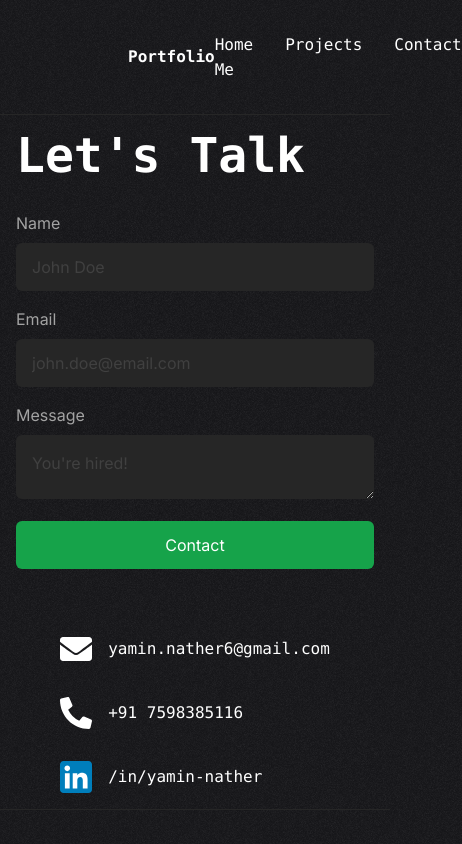
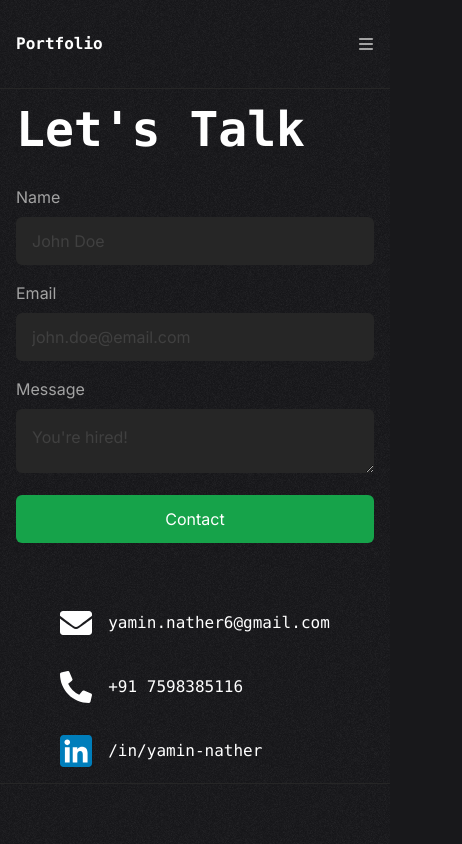
Before and after one commit to YaminNather/portfolio-website, a Next.js app: page /contact_me in a window 390 px wide. Shown: the top 844 px of the page, 462 px wide, since content can reach past the window. Built offline with nearby package versions, Linux system fonts and the light colour scheme.

Commit message:
=Made NavBar responsive

```diff
--- a/src/app/(pages)/(home)/page.tsx
+++ b/src/app/(pages)/(home)/page.tsx
@@ -1,12 +1,21 @@
+"use client";
+
+import { useState } from "react";
+
 import { NavBar } from "@/app/components/nav_bar";
 import { HeroSection } from "./hero_section/hero_section";
 import { WorkExperienceSection } from "./work_experience_section/work_experience_section";
 import { Footer } from "@/app/components/footer/footer";
+import { NavigationDrawer } from "@/app/components/navigation_drawer/navigation_drawer";
 
 export default function HomePage() {
+  const [isNavigationDrawerOpen, setIsNavigationDrawerOpen] = useState<boolean>(false);
+
   return (
       <>
-        <NavBar />
+        <NavBar onOpenNavigationDrawerButtonClicked={() => setIsNavigationDrawerOpen(true)}/>
+
+        <NavigationDrawer isOpen={isNavigationDrawerOpen} onClosed={() => setIsNavigationDrawerOpen(false)} />
 
         <main className="mx-auto max-w-7xl">
           <HeroSection />
--- a/src/app/(pages)/contact_me/page.tsx
+++ b/src/app/(pages)/contact_me/page.tsx
@@ -1,5 +1,6 @@
 "use client";
 
+import { useState } from "react";
 import Image from "next/image";
 
 import { Button } from "@/app/components/button/button";
@@ -8,20 +9,25 @@ import { H1 } from "@/app/components/headings/h1";
 import { Input } from "@/app/components/input";
 import { TextArea } from "@/app/components/input";
 import { NavBar } from "@/app/components/nav_bar";
-import { useState } from "react";
+import { NavigationDrawer } from "@/app/components/navigation_drawer/navigation_drawer";
 
 import linkedinLogoVector from "./assets/social_media_icons/linkedin.svg";
 import { Link } from "@/app/components/link";
 import { FaEnvelope, FaPhoneAlt } from "react-icons/fa";
+
 
 export default function ContactMePage() {
   const [name, setName] = useState<string>("");
   const [email, setEmail] = useState<string>("");
   const [message, setMessage] = useState<string>("");
 
+  const [navigationDrawerIsOpen, setNavigationDrawerIsOpen] = useState<boolean>(false);
+
   return (
     <>
-      <NavBar />
+      <NavigationDrawer isOpen={navigationDrawerIsOpen} onClosed={() => setNavigationDrawerIsOpen(false)} />
+
+      <NavBar onOpenNavigationDrawerButtonClicked={() => setNavigationDrawerIsOpen(true)} />
 
       <main className="mx-auto grid max-w-7xl px-4 py-4 md:py-16 grid-cols-1 md:grid-cols-2 gap-16">
         <form className="w-full animate-slide-in-y-initial animate-slide-in-y animate-delay-200">
--- a/src/app/(pages)/projects/components/project_card/project_card.tsx
+++ b/src/app/(pages)/projects/components/project_card/project_card.tsx
@@ -1,4 +1,4 @@
-import { IconButton } from "@/app/components/icon_button";
+import { OutlinedIconButton } from "@/app/components/icon_button/outlined_icon_button";
 import { DetailedHTMLProps, HTMLAttributes, ReactNode, useState } from "react";
 import { DiFirebase, DiPostgresql } from "react-icons/di";
 import { FaAws, FaEye, FaGithub, FaReact, FaUnity } from "react-icons/fa";
@@ -37,13 +37,13 @@ export function ProjectCard(props: ProjectCardProps) {
           <div className="flex items-center">
             {(props.githubUrl) ?
               <a href={props.githubUrl} target="_blank">
-                <IconButton iconBuilder={(className) => <FaGithub className={className} />} />
+                <OutlinedIconButton iconBuilder={(className) => <FaGithub className={className} />} />
               </a>
               : undefined}
 
             {(props.liveUrl) ?
               <a href={props.liveUrl} target="_blank">
-                <IconButton className="ms-4" iconBuilder={(className) => <FaEye className={className} />} />
+                <OutlinedIconButton className="ms-4" iconBuilder={(className) => <FaEye className={className} />} />
               </a>
               : undefined}
           </div>
--- a/src/app/(pages)/projects/page.tsx
+++ b/src/app/(pages)/projects/page.tsx
@@ -1,15 +1,22 @@
 'use client';
+
+import { useState } from "react";
 
 import { H1 } from "@/app/components/headings/h1";
 import { NavBar } from "@/app/components/nav_bar";
 import { ProjectCard } from "./components/project_card/project_card";
 import { Project } from "./project";
 import { Footer } from "@/app/components/footer/footer";
+import { NavigationDrawer } from "@/app/components/navigation_drawer/navigation_drawer";
 
 export default function ProjectsPage() {
+  const [navigationDrawerIsOpen, setNavigationDrawerIsOpen] = useState<boolean>(false);
+
   return (
     <>
-      <NavBar />
+      <NavBar onOpenNavigationDrawerButtonClicked={() => setNavigationDrawerIsOpen(true)} />
+
+      <NavigationDrawer isOpen={navigationDrawerIsOpen} onClosed={() => setNavigationDrawerIsOpen(false)} />
 
       <main className="m-auto max-w-7xl px-4 py-16">
         <H1 className="animate-slide-in-y-initial animate-slide-in-y">Projects</H1>
--- a/src/app/components/icon_button/index.ts
+++ /dev/null
@@ -1,2 +0,0 @@
-import { IconButton } from "./icon_button";
-export { IconButton };
--- /dev/null
+++ b/src/app/components/icon_button/outlined_icon_button/index.ts
@@ -0,0 +1,2 @@
+import { OutlinedIconButton } from "./outlined_icon_button";
+export { OutlinedIconButton };
--- /dev/null
+++ b/src/app/components/icon_button/outlined_icon_button/outlined_icon_button.tsx
@@ -0,0 +1,16 @@
+import { ButtonHTMLAttributes, DetailedHTMLProps, ReactNode } from "react";
+
+export interface OutlinedIconButtonProps extends DetailedHTMLProps<ButtonHTMLAttributes<HTMLButtonElement>, HTMLButtonElement> {
+  readonly iconBuilder: (className: string) => ReactNode;
+}
+
+export function OutlinedIconButton(props: OutlinedIconButtonProps) {
+  return (
+    <button
+      {...{ ...props, iconBuilder: undefined }}
+      className={`flex size-8 rounded-md bg-neutral-800 bg-opacity-70 hover:outline outline-neutral-500 p-1 justify-center items-center transition:all ${props.className}`}
+    >
+      {props.iconBuilder("size-full")}
+    </button>
+  );
+}
--- a/src/app/components/nav_bar/nav_bar.tsx
+++ b/src/app/components/nav_bar/nav_bar.tsx
@@ -1,6 +1,12 @@
 import { Link } from "@/app/components/link";
+import { FaBars } from "react-icons/fa6";
 
-export function NavBar() {
+
+export interface NavBarProps {
+  readonly onOpenNavigationDrawerButtonClicked: () => void;
+}
+
+export function NavBar(props: NavBarProps) {
   const linkLabels: Map<string, string> = new Map<string, string>([
     ["/", "Home"],
     ["/projects", "Projects"],
@@ -8,10 +14,10 @@ export function NavBar() {
   ]);
 
   return (
-    <header className="flex px-32 py-8 border-b border-neutral-800 justify-between items-center">
+    <header className="flex px-4 md:px-8 lg:px-32 py-8 border-b border-neutral-800 justify-between items-center">
       <p className="text-white font-mono font-extrabold">Portfolio</p>
 
-      <nav>
+      <nav className="hidden md:inline">
         {Array.from(linkLabels).map(
           (entry, index) => {
             return (
@@ -21,6 +27,8 @@ export function NavBar() {
         )}
       </nav>
 
+      <FaBars className="md:hidden" onClick={() => props.onOpenNavigationDrawerButtonClicked()} />
+
       {/* <div className="border border-neutral-700 p-3 rounded-full font-bottom">
         <FaSun className="text-green-500" />
       </div> */}
--- /dev/null
+++ b/src/app/components/navigation_drawer/navigation_drawer.tsx
@@ -0,0 +1,38 @@
+import { Link } from "@/app/components/link";
+import { IconButton } from "@/app/components/icon_button/icon_button/icon_button";
+import { FaX } from "react-icons/fa6";
+
+import styles from "./styles.module.scss";
+
+export interface NavigationDrawerProps {
+  readonly isOpen: boolean;
+  readonly onClosed: () => void;
+}
+
+export function NavigationDrawer(props: NavigationDrawerProps) {
+  return (
+    <nav
+      className={`
+        absolute flex left-0 top-0 z-40 w-screen h-screen bg-neutral-900 flex-col justify-center items-center
+        ${styles.navigation_drawer} ${(props.isOpen) ? styles.navigation_drawer_open : styles.navigation_drawer_close}
+      `}
+    >
+      <IconButton className="absolute right-8 top-8" iconBuilder={(className) => <FaX className={className} />} onClick={() => props.onClosed()} />
+
+      {links.map((link, index) => {
+        return <Link href={link.href} className={`${(index !== 0) ? "mt-8" : ""} text-2xl font-bold`}>{link.readableText}</Link>;
+      })}
+    </nav>
+  );
+}
+
+const links: Link[] = [
+  { readableText: "HOME", href: "/" },
+  { readableText: "PROJECTS", href: "/projects" },
+  { readableText: "CONTACT ME", href: "/contact_me" },
+];
+
+interface Link {
+  readableText: string;
+  href: string;
+}
--- /dev/null
+++ b/src/app/components/navigation_drawer/styles.module.scss
@@ -0,0 +1,31 @@
+.navigation_drawer {
+  transition: 1s;
+}
+
+.navigation_drawer_open {
+  transform: translate(0, 0);
+}
+
+.navigation_drawer_close {
+  transform: translate(-100%, 0);
+}
+
+@keyframes open {
+  0% {
+    transform: translate(-100%, 0);
+  }
+
+  100% {
+    transform: translate(0, 0);
+  }
+}
+
+@keyframes close {
+  0% {
+    transform: translate(0, 0);
+  }
+
+  100% {
+    transform: translate(-100%, 0);
+  }
+}
--- a/src/app/layout.tsx
+++ b/src/app/layout.tsx
@@ -17,7 +17,7 @@ export default function RootLayout({
 }>) {
   return (
     <html lang="en">
-      <body className={`${inter.className} antialiased`}>
+      <body className={`relative ${inter.className} antialiased`}>
         {children}
       </body>
     </html>
```
Also changed, not shown: src/app/components/icon_button/icon_button/icon_button.tsx (line endings or trailing spaces).
